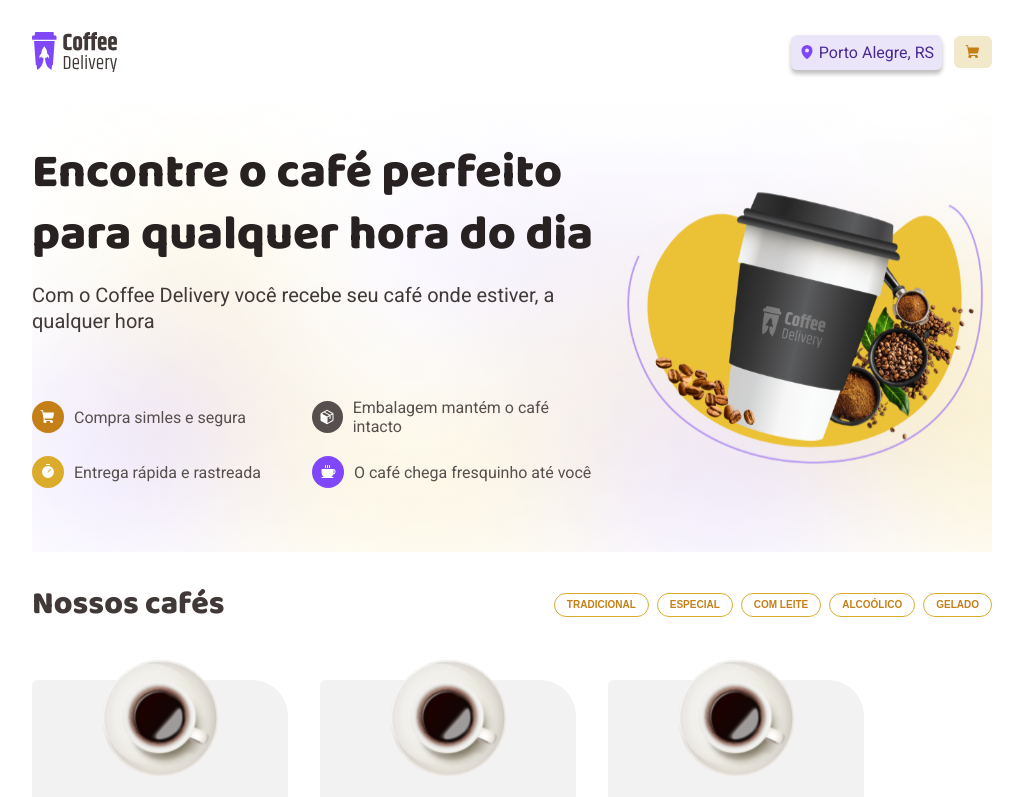
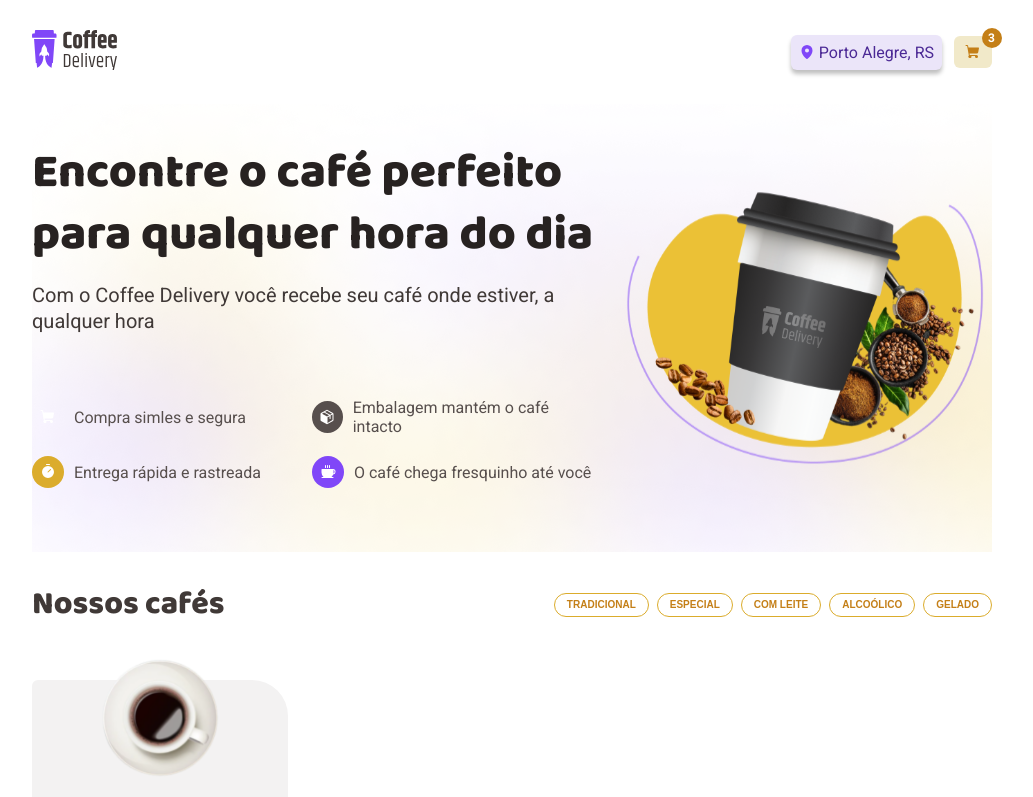
Before and after one commit to rafaelmfs/Coffee-Delivery, a React (Vite) app: page / in a window 1280 px wide. Shown: the top 797 px of the page, without its empty margins (128-1161 px from the left). Built offline with nearby package versions, Linux system fonts and the light colour scheme.

Commit message:
Criando tipagens para um estilo  e criando o counter do carrinho

```diff
--- a/src/components/Header/index.tsx
+++ b/src/components/Header/index.tsx
@@ -1,19 +1,27 @@
 import { MapPin, ShoppingCart } from 'phosphor-react'
+import { NavLink } from 'react-router-dom'
 import { Logo } from './Logo'
 import { Actions, CartContainer, HeaderContainer, Location } from './style'
 
 export function Header() {
   return (
     <HeaderContainer>
-      <Logo />
+      <NavLink to={'/'}>
+        <Logo />
+      </NavLink>
       <Actions>
         <Location>
           <MapPin weight="fill" />
           <span>Porto Alegre, RS</span>
         </Location>
-        <CartContainer>
-          <ShoppingCart weight="fill" />
-        </CartContainer>
+        <NavLink to={'/'}>
+          <CartContainer>
+            <ShoppingCart weight="fill" />
+            <div className="counter">
+              <span>3</span>
+            </div>
+          </CartContainer>
+        </NavLink>
       </Actions>
     </HeaderContainer>
   )
--- a/src/components/Header/style.ts
+++ b/src/components/Header/style.ts
@@ -22,11 +22,31 @@ export const CartContainer = styled.div`
   justify-content: center;
   width: 2.375rem; /* 38px */
 
+  position: relative;
+
   padding: 0.5rem; /* 8px */
   border-radius: 6px;
 
   background: ${(props) => props.theme['yellow-light']};
   color: ${(props) => props.theme['yellow-dark']};
+
+  .counter {
+    display: flex;
+    align-items: center;
+    justify-content: center;
+
+    width: 20px;
+    height: 20px;
+    border-radius: 50%;
+    font-weight: bold;
+    font-size: 12px;
+    background: ${(props) => props.theme['yellow-dark']};
+    color: ${(props) => props.theme.white};
+
+    position: absolute;
+    right: -25%;
+    top: -25%;
+  }
 `
 
 export const Location = styled.div`
--- a/src/pages/Home/Components/CoffeeMenu/index.tsx
+++ b/src/pages/Home/Components/CoffeeMenu/index.tsx
@@ -28,15 +28,6 @@ export function CoffeeMenu() {
       </div>
       <CoffeeList>
         <CoffeeCard />
-        <CoffeeCard />
-        <CoffeeCard />
-        <CoffeeCard />
-        <CoffeeCard />
-        <CoffeeCard />
-        <CoffeeCard />
-        <CoffeeCard />
-        <CoffeeCard />
-        <CoffeeCard />
       </CoffeeList>
     </CoffeeContainer>
   )
--- a/src/pages/Home/index.tsx
+++ b/src/pages/Home/index.tsx
@@ -15,7 +15,7 @@ export function Home() {
           </p>
           <Items>
             <div>
-              <Icon color="yellow-dark">
+              <Icon color="yellowDark">
                 <ShoppingCart weight="fill" />
               </Icon>
               <span>Compra simles e segura</span>
@@ -33,7 +33,7 @@ export function Home() {
               <span>Entrega rápida e rastreada</span>
             </div>
             <div>
-              <Icon>
+              <Icon color="purple">
                 <Coffee weight="fill" />
               </Icon>
               <span>O café chega fresquinho até você</span>
--- a/src/pages/Home/style.ts
+++ b/src/pages/Home/style.ts
@@ -55,7 +55,18 @@ export const Items = styled.div`
     align-items: center;
   }
 `
-export const Icon = styled.div`
+const ICONS_COLORS = {
+  yellowDark: 'yellow-dark',
+  yellow: 'yellow',
+  gray: 'gray',
+  purple: 'purple',
+}
+
+interface IconColors {
+  color: keyof typeof ICONS_COLORS
+}
+
+export const Icon = styled.div<IconColors>`
   display: flex;
   align-items: center;
   justify-content: center;
@@ -69,19 +80,20 @@ export const Icon = styled.div`
   color: ${(props) => props.theme.white};
 
   ${(props) =>
-    props.color === 'yellow-dark'
+    props.color === ICONS_COLORS.yellowDark
       ? css`
           background: ${props.theme['yellow-dark']};
         `
-      : props.color === 'yellow'
+      : props.color === ICONS_COLORS.yellow
       ? css`
           background: ${props.theme['yellow-neutral']};
         `
-      : props.color === 'gray'
+      : props.color === ICONS_COLORS.gray
       ? css`
           background: ${props.theme['base-text']};
         `
-      : css`
+      : props.color === ICONS_COLORS.purple &&
+        css`
           background: ${props.theme['purple-neutral']};
         `}
 `
```
